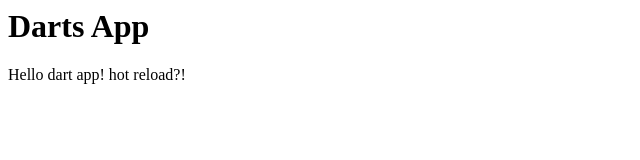
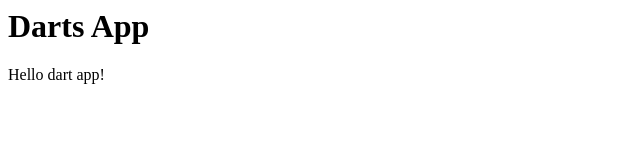
Before and after one commit to jeffroy956/Darts, a React app: page / in a window 1280 px wide. Shown: the top 160 px of the page, without its empty margins (0-640 px from the left). Built offline with nearby package versions, Linux system fonts and the light colour scheme.

Commit message:
testing push again

```diff
--- a/src/DartsApp.tsx
+++ b/src/DartsApp.tsx
@@ -3,6 +3,6 @@ import * as React from "react";
 export default class DartsApp extends React.Component<{}> {
 
     public render() {
-        return <div>Hello dart app! hot reload?!</div>;
+        return <div>Hello dart app!</div>;
     }
 }
```
